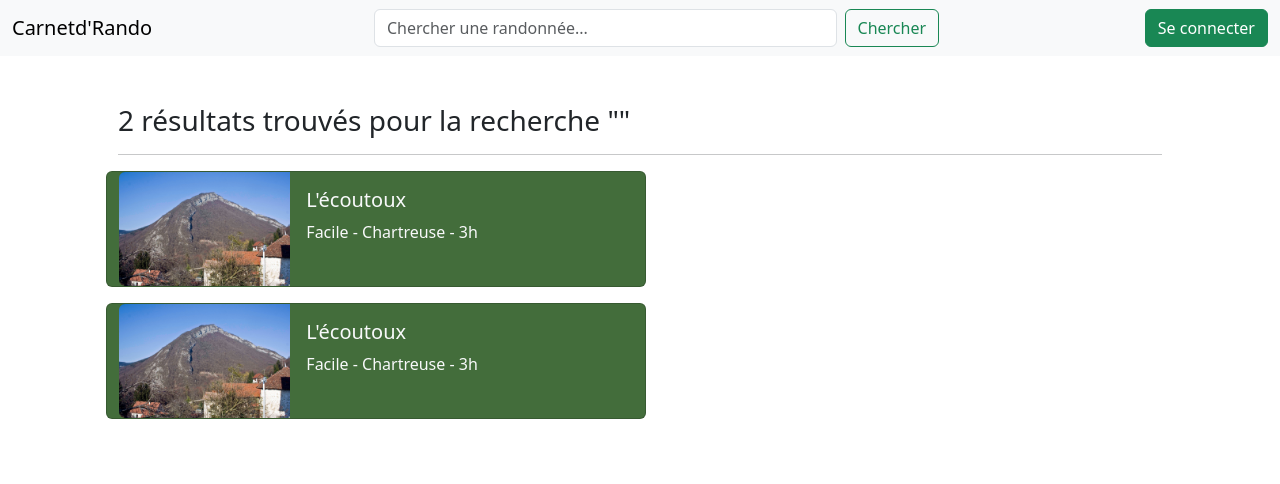
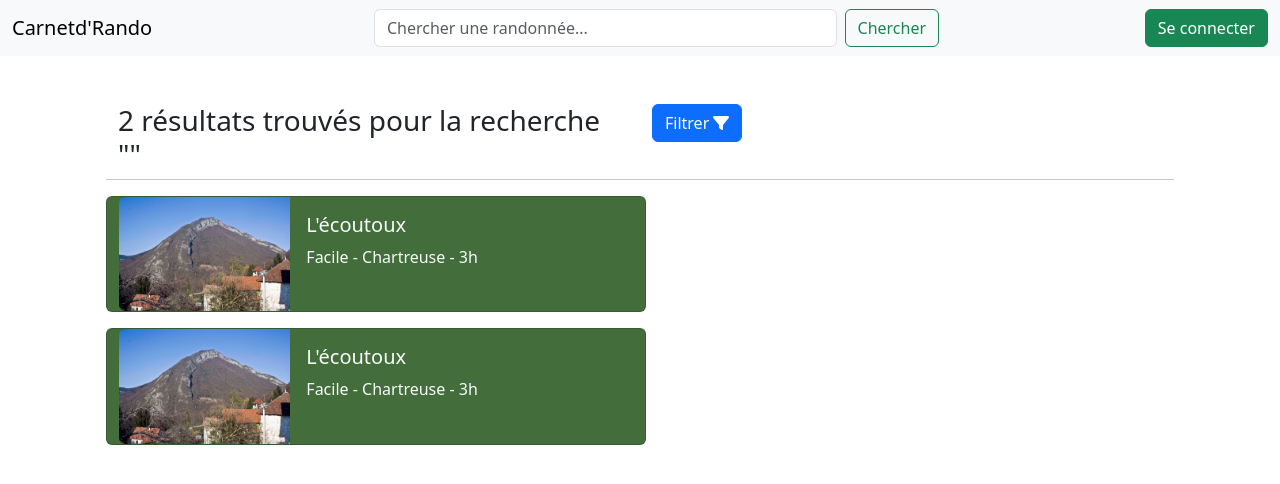
Before and after one commit to annaclavelier/rando_app, a React (Vite) app: page /search in a window 1280 px wide. Shown: the top 484 px of the page. Built offline with nearby package versions, Linux system fonts and the light colour scheme.

Commit message:
dev: Create ButtonFilter component

```diff
--- /dev/null
+++ b/src/components/ButtonFilter.tsx
@@ -0,0 +1,10 @@
+import { faFilter } from '@fortawesome/free-solid-svg-icons'
+import { FontAwesomeIcon } from '@fortawesome/react-fontawesome'
+
+const ButtonFilter = () => {
+  return (
+    <button className='btn btn-primary'>Filtrer <FontAwesomeIcon icon={faFilter} /></button>
+  )
+}
+
+export default ButtonFilter
--- a/src/pages/SearchResults.tsx
+++ b/src/pages/SearchResults.tsx
@@ -1,6 +1,7 @@
 import { useSearchParams } from "react-router-dom";
 import randos from "../datafixtures/rando";
 import CardRando from "../components/CardRando";
+import ButtonFilter from "../components/ButtonFilter";
 
 const SearchResults = () => {
   const [searchParams] = useSearchParams();
@@ -13,7 +14,8 @@ const SearchResults = () => {
 
   return (
     <div className="container p-5">
-      <div>
+      <div className="row">
+        <div className="col">
           <h3>
             {filteredRandos.length === 0 && <>Pas de résultat trouvé</>}{" "}
             {filteredRandos.length === 1 && <>1 résultat trouvé</>}
@@ -22,6 +24,10 @@ const SearchResults = () => {
             )}{" "}
             pour la recherche "{query}"
           </h3>
+        </div>
+        <div className="col">
+          <ButtonFilter />
+        </div>
         <hr />
       </div>
       <div id="results" className="row">
@@ -32,7 +38,7 @@ const SearchResults = () => {
             titre={item.titre}
             massif={item.massif}
             difficulte={item.difficulte}
-            duree = {item.duree}
+            duree={item.duree}
           />
         ))}
       </div>
```
Lines whose indentation alone changed are shown as unchanged.
